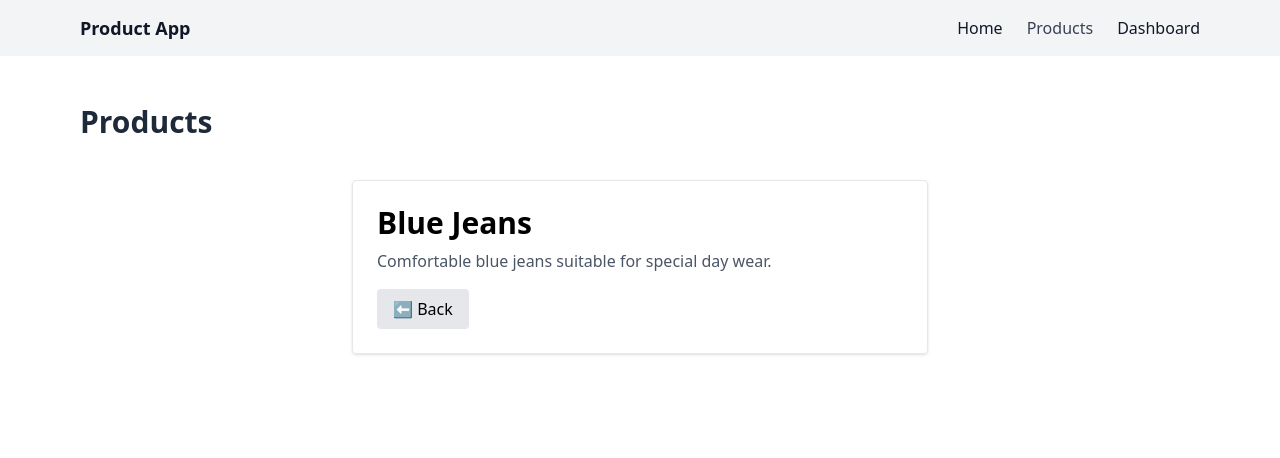
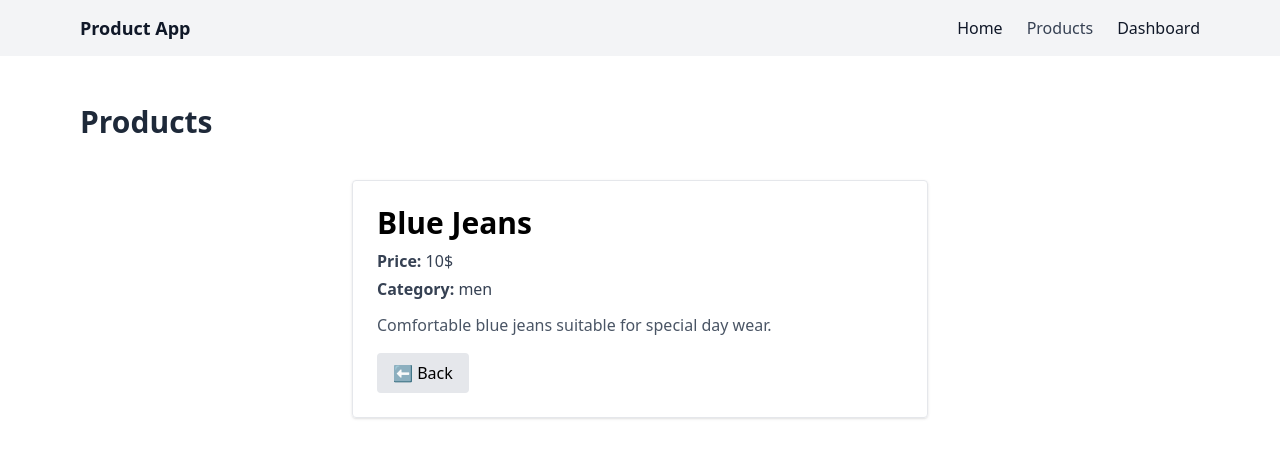
Before and after one commit to rabianezami/react-router-v7-product-catalog, a React (Vite) app: page /products/1 in a window 1280 px wide. Shown: the top 458 px of the page. Built offline with nearby package versions, Linux system fonts and the light colour scheme.

Commit message:
styles: improve notFound product design

```diff
--- a/src/pages/ProductDetails.jsx
+++ b/src/pages/ProductDetails.jsx
@@ -1,4 +1,4 @@
-import { useNavigate, useParams } from "react-router-dom"
+import { Link, useNavigate, useParams } from "react-router-dom"
 import { getProduct } from "../data/data"
 
 export default function ProductDetails() {
@@ -8,7 +8,20 @@ export default function ProductDetails() {
     const product = getProduct(id)
 
     if (!product) {
-        return <p>Product Not found!</p>
+        <div className="text-center mt-10">
+            <h2 className="text-xl font-semibold mb-2">
+                Product not found
+            </h2>
+            <p className="text-gray-600 mb-4">
+                The product you are looking not exist.
+            </p>
+            <Link
+                to="/products"
+                className="underline"
+            >
+                Back to Products
+            </Link>
+        </div>
     }
 
     return (
@@ -16,7 +29,18 @@ export default function ProductDetails() {
             <h1 className="font-bold text-3xl mb-2">
                 {product.name}
             </h1>
-            <p className="text-gray-600">{product.description}</p>
+
+            <p className="text-gray-700 mb-1">
+                <strong>Price:</strong> {product.price}
+            </p>
+
+            <p className="text-gray-700 mb-1">
+                <strong>Category:</strong> {product.category}
+            </p>
+
+            <p className="text-gray-600 mt-3">
+                {product.description}
+            </p>
 
             <button
                 className="bg-gray-200 px-4 py-2 rounded hover:bg-gray-300 mt-4"
```
